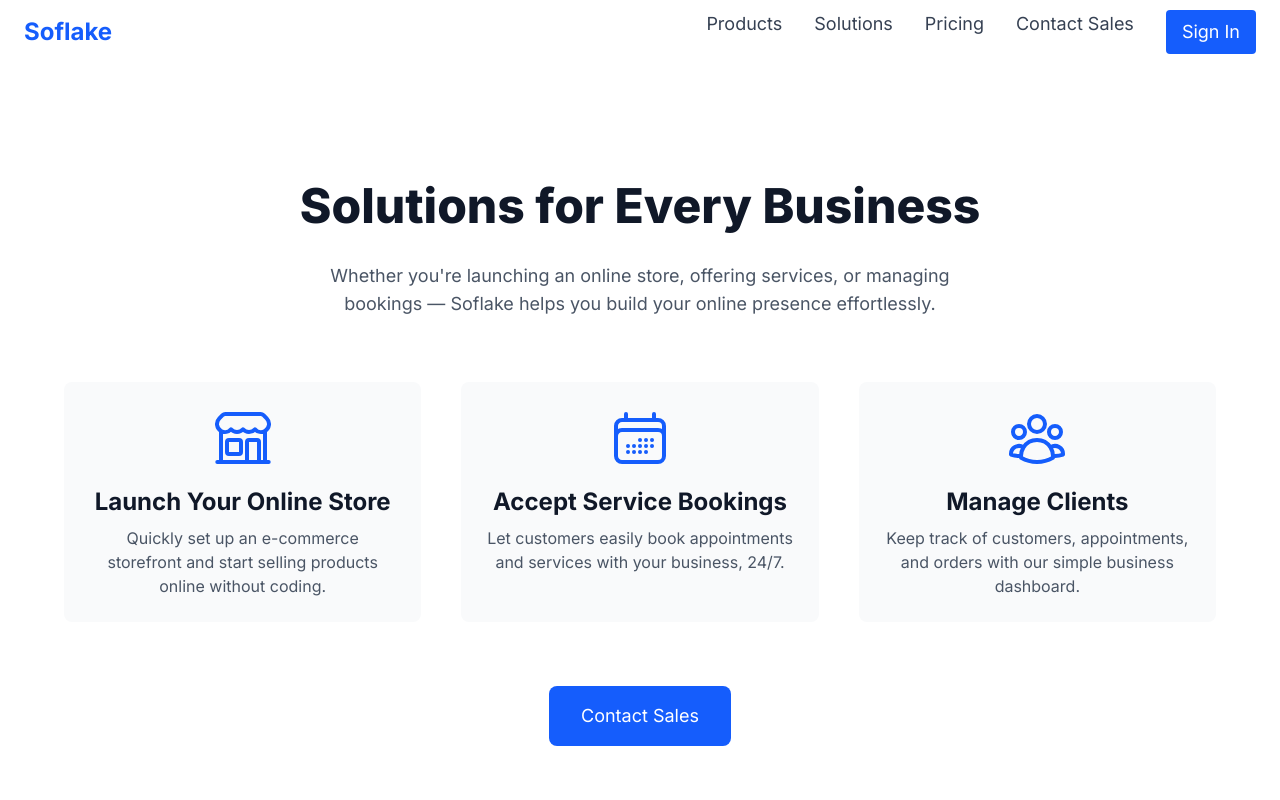
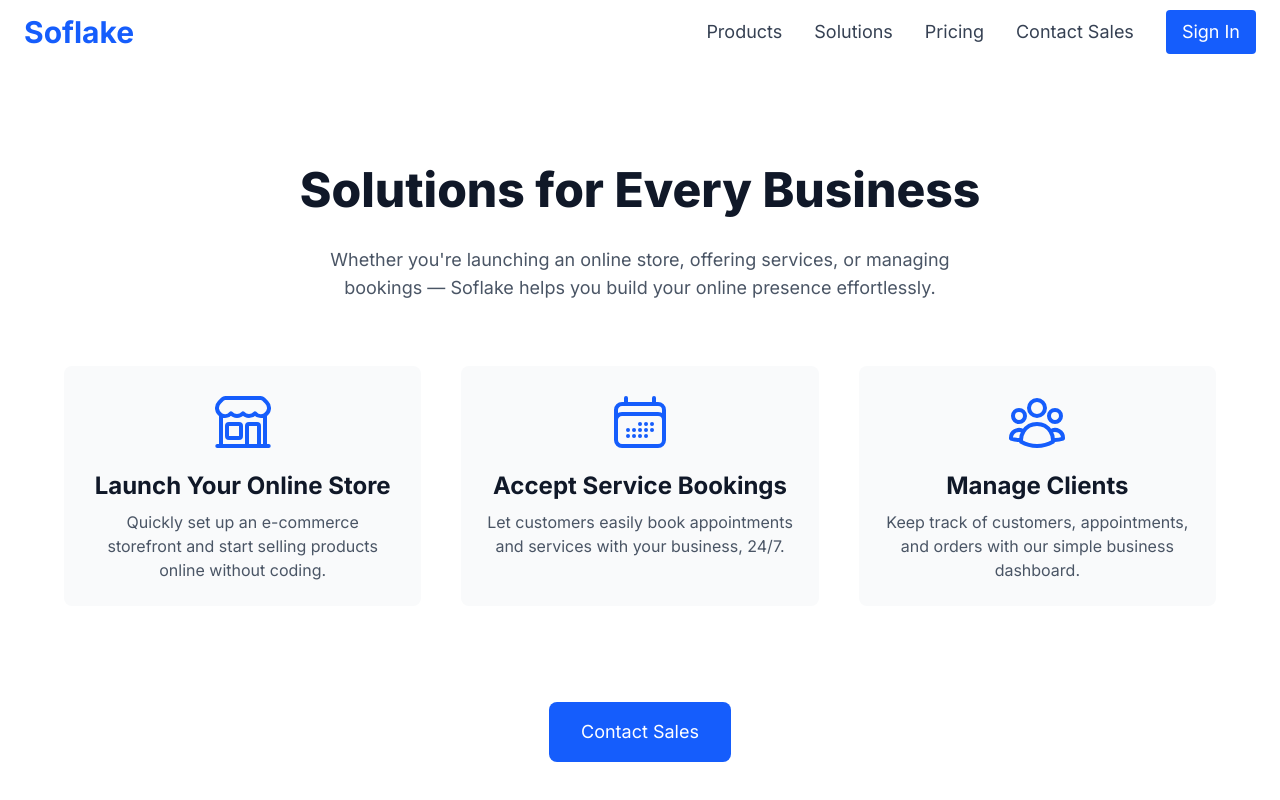
Before and after one commit to alextheceo/nextjs-boilerplate, a Next.js app: page /solutions in a window 1280 px wide. Shown: the top 800 px of the page. Built offline with nearby package versions, Linux system fonts and the light colour scheme.

Commit message:
Fixed Indentation

```diff
--- a/components/Header.tsx
+++ b/components/Header.tsx
@@ -9,16 +9,16 @@ export default function Header() {
   return (
     <header className="w-full bg-white shadow-md">
       <div className="max-w-7xl mx-auto px-6 flex items-center justify-between h-16">
-              <Link href="/" className="text-2xl font-bold text-blue-600">
+              <Link href="/" className="text-3xl font-bold text-blue-600">
                   Soflake
               </Link>
 
         {/* Desktop Menu */}
-        <nav className="hidden md:flex space-x-8 text-gray-700 text-lg">
-          <Link href="/products" className="hover:text-blue-600">Products</Link>
-          <Link href="/solutions" className="hover:text-blue-600">Solutions</Link>
-          <Link href="/pricing" className="hover:text-blue-600">Pricing</Link>
-          <Link href="/contact-sales" className="hover:text-blue-600">Contact Sales</Link>
+        <nav className="hidden md:flex space-x-8 text-gray-700 text-lg transition">
+          <Link href="/products" className="hover:text-blue-600 py-2">Products</Link>
+          <Link href="/solutions" className="hover:text-blue-600 py-2">Solutions</Link>
+          <Link href="/pricing" className="hover:text-blue-600 py-2">Pricing</Link>
+          <Link href="/contact-sales" className="hover:text-blue-600 py-2">Contact Sales</Link>
           <Link href="/signin" className="bg-blue-600 hover:bg-blue-700 text-white px-4 py-2 rounded transition">Sign In</Link>
         </nav>
 
--- a/pages/pricing.tsx
+++ b/pages/pricing.tsx
@@ -38,7 +38,7 @@ export default function Pricing() {
       </p>
 
       {/* CTA */}
-      <div className="mt-8">
+      <div className="flex flex-col items-center justify-center mt-16 md:mt-24">
         <Link href="/contact-sales">
           <button className="bg-blue-600 hover:bg-blue-700 text-white px-8 py-4 rounded-lg text-lg transition">
             Contact Sales
--- a/pages/products.tsx
+++ b/pages/products.tsx
@@ -42,7 +42,7 @@ export default function Products() {
       </div>
 
       {/* CTA Button */}
-      <div className="mt-16">
+      <div className="flex flex-col items-center justify-center mt-16 md:mt-24">
         <Link href="/contact-sales">
           <button className="bg-blue-600 hover:bg-blue-700 text-white px-8 py-4 rounded-lg text-lg transition">
             Contact Sales
--- a/pages/solutions.tsx
+++ b/pages/solutions.tsx
@@ -4,7 +4,7 @@ import { BuildingStorefrontIcon, CalendarDaysIcon, UserGroupIcon } from "@heroic
 export default function Solutions() {
   return (
     <main className="flex flex-col items-center justify-center min-h-screen bg-white px-6">
-      <h1 className="text-5xl font-extrabold text-gray-900 mb-8">Solutions for Every Business</h1>
+      <h1 className="text-4xl md:text-5xl font-extrabold text-gray-900 mb-8 text-center md:text-left px-4">Solutions for Every Business</h1>
       <p className="text-lg text-gray-600 mb-16 text-center max-w-2xl">
         Whether you&apos;re launching an online store, offering services, or managing bookings — Soflake helps you build your online presence effortlessly.
       </p>
@@ -38,7 +38,7 @@ export default function Solutions() {
         </div>
       </div>
 
-      <div className="mt-16">
+      <div className="flex flex-col items-center justify-center mt-16 md:mt-24">
         <Link href="/contact-sales">
           <button className="bg-blue-600 hover:bg-blue-700 text-white px-8 py-4 rounded-lg text-lg transition">
             Contact Sales
```
